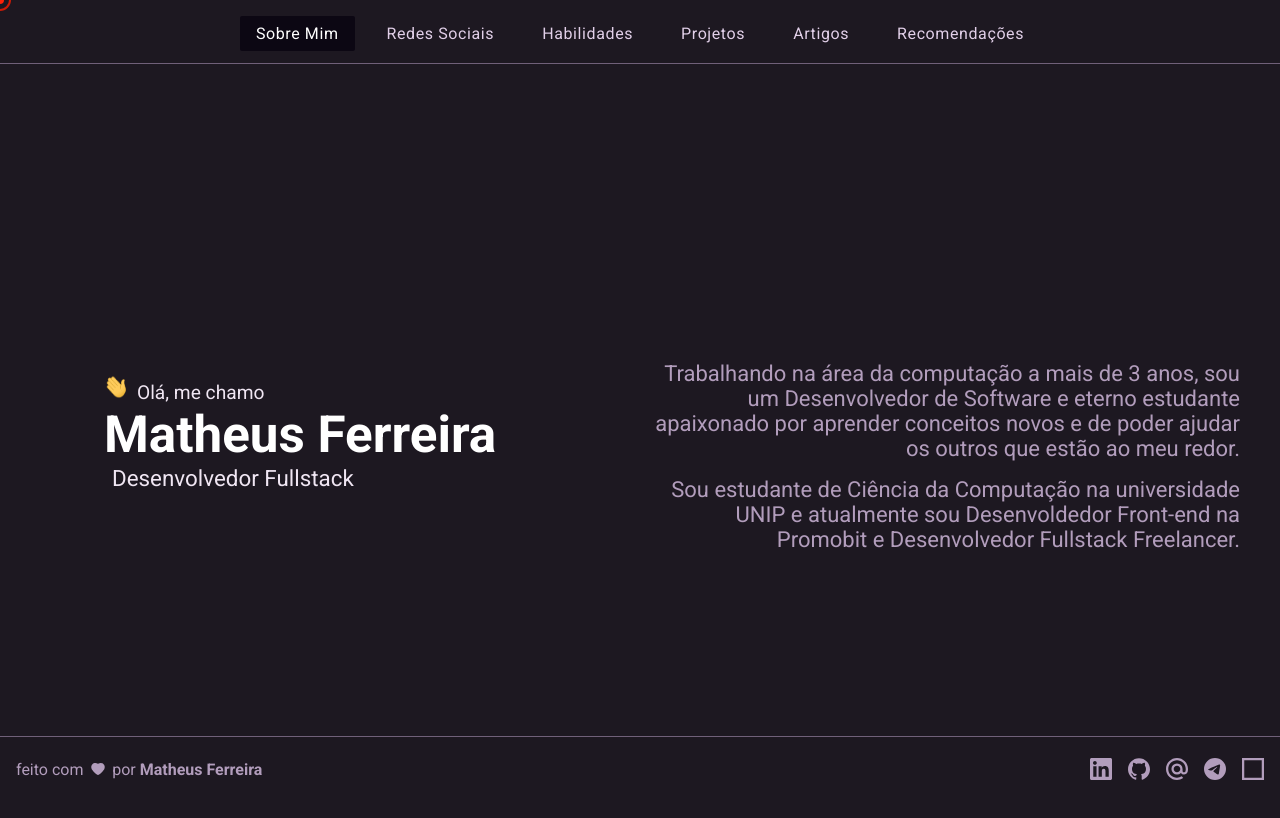
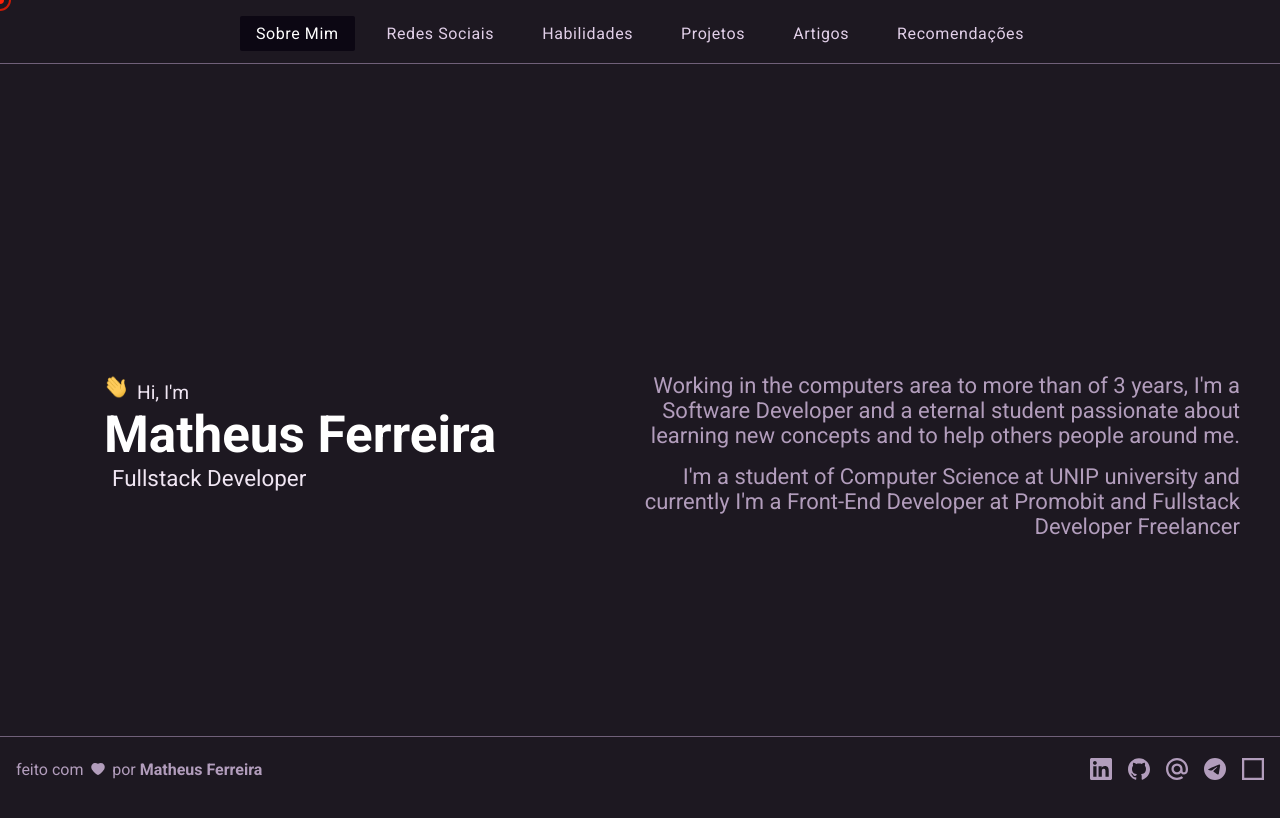
Before and after one commit to MattFerreira18/matheus-dev-website, a Next.js app: page / in a window 1280 px wide. Both pictures are taken after a click on the element "Matheus Ferreira". Shown: the top 818 px of the page. Built offline with nearby package versions, Linux system fonts and the light colour scheme.

Commit message:
feat: create about paragraphs in english
and create files of next pages to build

```diff
--- a/src/ui/pages/Home/index.tsx
+++ b/src/ui/pages/Home/index.tsx
@@ -16,8 +16,18 @@ const PRESENTATION = {
     EN: 'Fullstack Developer',
     PTBR: 'Desenvolvedor Fullstack',
   },
+  aboutMe: {
+    EN: [
+      "Working in the computers area to more than of 3 years, I'm a Software Developer and a eternal student passionate about learning new concepts and to help others people around me.",
+      "I'm a student of Computer Science at UNIP university and currently I'm a Front-End Developer at Promobit and Fullstack Developer Freelancer",
+    ],
+    PTBR: [
+      'Trabalhando na área da computação a mais de 3 anos, sou um Desenvolvedor de Software e eterno estudante apaixonado por aprender conceitos novos e de poder ajudar os outros que estão ao meu redor.',
+      'Sou estudante de Ciência da Computação na universidade UNIP e atualmente sou Desenvoldedor Front-End na Promobit e Desenvolvedor Fullstack Freelancer.',
+    ],
+  },
 };
-const CURR_LANG = 'PTBR';
+const CURR_LANG = 'EN';
 
 function HomePage() {
   const { changeCursorModel } = useMouse();
@@ -65,27 +75,16 @@ function HomePage() {
       <Profile>
         {canShowAboutMe ? (
           <>
+            {PRESENTATION.aboutMe[CURR_LANG].map((paragraph, index) => (
               <motion.p
                 initial={{ opacity: 0 }}
                 whileInView={{ opacity: 1 }}
-              transition={{ duration: 1.5 }}
+                transition={{ duration: index + 1.5 }}
                 viewport={{ once: true }}
               >
-              Trabalhando na área da computação a mais de 3 anos, sou um
-              Desenvolvedor de Software e eterno estudante apaixonado por
-              aprender conceitos novos e de poder ajudar os outros que estão ao
-              meu redor.
+                {paragraph}
               </motion.p>
-            <motion.p
-              initial={{ opacity: 0 }}
-              whileInView={{ opacity: 1 }}
-              transition={{ duration: 2 }}
-              viewport={{ once: true }}
-            >
-              Sou estudante de Ciência da Computação na universidade UNIP e
-              atualmente sou Desenvoldedor Front-end na Promobit e Desenvolvedor
-              Fullstack Freelancer.
-            </motion.p>
+            ))}
           </>
         ) : (
           <div>
```
Also changed, not shown: src/pages/articles.tsx (added, +14 -0 lines), src/pages/projects.tsx (added, +14 -0 lines), src/pages/recomendations.tsx (added, +14 -0 lines), src/pages/skills.tsx (added, +14 -0 lines), src/pages/social-medias.tsx (added, +14 -0 lines). Lines whose indentation alone changed are shown as unchanged.
